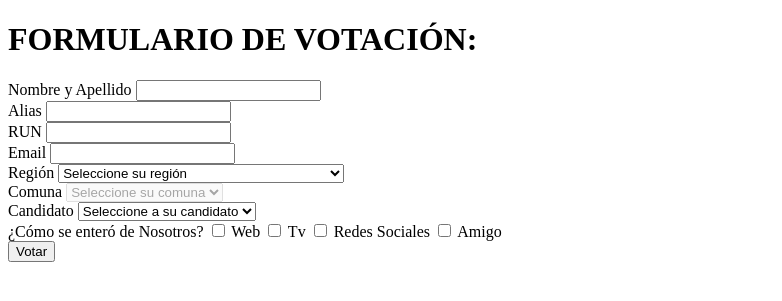
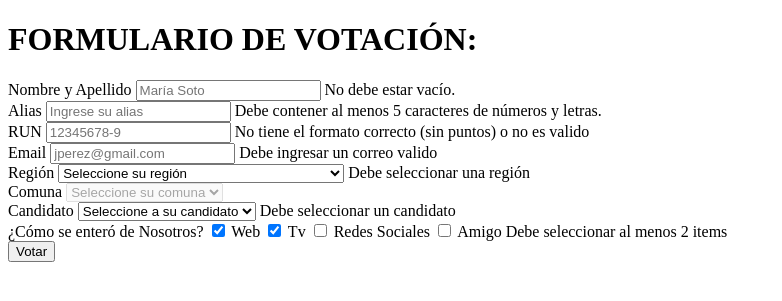
Before and after one commit to CarlosCJ/desis, a PHP site: page /votar/create in a window 1280 px wide. Shown: the top 301 px of the page, without its empty margins (0-782 px from the left). Run offline with PHP 8.4, Linux system fonts and the light colour scheme; data comes from the database, SQL or seed files in the repository; data that the repository does not hold is empty.

Commit message:
add span for error and request is separated in function

```diff
--- a/resources/views/votar/create.php
+++ b/resources/views/votar/create.php
@@ -4,6 +4,7 @@
     <meta charset="UTF-8">
     <meta http-equiv="X-UA-Compatible" content="IE=edge">
     <meta name="viewport" content="width=device-width, initial-scale=1.0">
+    <link rel="stylesheet" href="/css/style.css">
     <title>Formulario de votación</title>
 </head>
 <body>
@@ -14,22 +15,26 @@
 
             <div>
                 <label for="full_name">Nombre y Apellido</label>
-                <input type="text" name="nombre_completo" id="full_name">
+                <input type="text" name="nombre_completo" id="full_name" placeholder="María Soto" required>
+                <span id="full_name-error">No debe estar vacío.</span>
             </div>
 
             <div>
                 <label for="nickname">Alias</label>
-                <input type="text" name="alias" id="nickname">
+                <input type="text" name="alias" id="nickname" placeholder="Ingrese su alias" required>
+                <span id="nickname-error">Debe contener al menos 5 caracteres de números y letras.</span>
             </div>
 
             <div>
-                <label for="DNI">RUN</label>
-                <input type="text" name="run" id="DNI">
+                <label for="dni">RUN</label>
+                <input type="text" name="run" id="dni" pattern="/^[0-9]{8,9}-[0-9kK]$/" placeholder="12345678-9" required>
+                <span id="dni-error">No tiene el formato correcto (sin puntos) o no es valido</span>
             </div>
 
             <div>
                 <label for="correo">Email</label>
-                <input type="email" name="email" id="correo">
+                <input type="email" name="email" id="correo" placeholder="jperez@gmail.com" required>
+                <span id="email-error">Debe ingresar un correo valido</span>
             </div>
 
             <div>
@@ -40,6 +45,7 @@
                         <option value="<?php echo $region['idRegion']; ?>"><?php echo $region['nombre']; ?></option>
                     <?php endforeach; ?>
                 </select>
+                <span id="regions-error">Debe seleccionar una región</span>
             </div>
 
             <div>
@@ -57,14 +63,16 @@
                         <option value="<?php echo $candidato['idcandidato']; ?>"><?php echo $candidato['nombre']; ?></option>
                     <?php endforeach; ?>
                 </select>
+                <span id="candidatos-error">Debe seleccionar un candidato</span>
             </div>
 
             <div>
                 <label>¿Cómo se enteró de Nosotros?</label>
-                <label for="cbox_web"><input type="checkbox" id="cbox_web" value="web"> Web</label>
-                <label for="cbox_tv"><input type="checkbox" id="cbox_tv" value="tv"> Tv</label>
+                <label for="cbox_web"><input type="checkbox" id="cbox_web" value="web" checked> Web</label>
+                <label for="cbox_tv"><input type="checkbox" id="cbox_tv" value="tv" checked> Tv</label>
                 <label for="cbox_rrss"><input type="checkbox" id="cbox_rrss" value="rrss"> Redes Sociales</label>
                 <label for="cbox_amigo"><input type="checkbox" id="cbox_amigo" value="amigo"> Amigo</label>
+                <span id="checkbox-error">Debe seleccionar al menos 2 items</span>
             </div>
 
             <input type="hidden" name="method" value="post">
@@ -80,39 +88,32 @@
     <script>
         $(document).ready(function() {
             $("#regions").change(function() {
-                var selectValue = $(this).val();
+                var regionId = $(this).val();
                 var inputElement = $("#comunas");
 
-                if (selectValue != 0) {
-                    inputElement.prop("disabled", false);
-                } else {
-                    inputElement.prop("disabled", true);
-                }
+                inputElement.prop("disabled", regionId == 0 ? true : false);
+
+                getComunasByRegion(regionId);
             });
         });
-    </script>
-
-    <script>
-        $(document).ready(function() {
-            $("#regions").change(function() {
-                var selectedRegion = $(this).val();
+        function getComunasByRegion(regionId) {
             $.ajax({
                 url: "/comuna/index",
                 method: "POST",
-                    data: { region: selectedRegion },
+                data: { region: regionId },
                 dataType: "json",
                 success: function(response) {
-                        $("#comunas").empty();
+                    var options = "";
                     $.each(response, function(index, commune) {
-                            $("#comunas").append('<option value="' + commune.id + '">' + commune.nombre + '</option>');
+                        options += '<option value="' + commune.id + '">' + commune.nombre + '</option>';
                     });
+                    $("#comunas").html(options);
                 },
                 error: function(xhr, status, error) {
                     console.log("Error al obtener las comunas: " + error);
                 }
             });
-            });
-        });
+        }
     </script>
 </body>
 </html>
```
Lines whose indentation alone changed are shown as unchanged.
